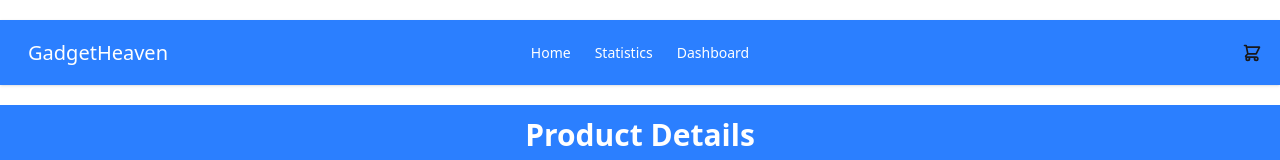
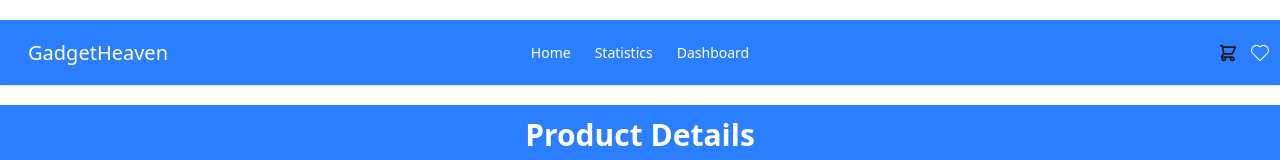
Before and after one commit to MH-liton-360/RBA8-gadget-heaven, a React (Vite) app: page /dashboard in a window 1280 px wide. Shown: the top 160 px of the page. Built offline with nearby package versions, Linux system fonts and the light colour scheme.

Commit message:
view cart

```diff
--- a/src/Components/Dashboard/Dashboard.jsx
+++ b/src/Components/Dashboard/Dashboard.jsx
@@ -39,7 +39,7 @@ const Dashboard = () => {
                     <TabPanel>
                         <h2>My Cart-List: {cartList.length} </h2>
 
-                        <div className="pt-5 gap-4">
+                        <div className="pt-5 gap-4 min-h-96">
                             {
                                 cartList.map(product => (
                                     <div className='border-4 border-amber-300' key={product.product_id}>
--- a/src/Components/Navbar/Navbar.jsx
+++ b/src/Components/Navbar/Navbar.jsx
@@ -1,4 +1,6 @@
 import { NavLink } from "react-router-dom";
+import { CiHeart } from "react-icons/ci";
+
 
 const Navbar = () => {
 
@@ -38,6 +40,7 @@ const Navbar = () => {
                             <svg xmlns="http://www.w3.org/2000/svg" className="h-5 w-5" fill="none" viewBox="0 0 24 24" stroke="currentColor"> <path strokeLinecap="round" strokeLinejoin="round" strokeWidth="2" d="M3 3h2l.4 2M7 13h10l4-8H5.4M7 13L5.4 5M7 13l-2.293 2.293c-.63.63-.184 1.707.707 1.707H17m0 0a2 2 0 100 4 2 2 0 000-4zm-8 2a2 2 0 11-4 0 2 2 0 014 0z" /> </svg>
                         </div>
                     </div>
+
                     <div
                         tabIndex={0}
                         className="card card-compact dropdown-content bg-base-100 z-1 mt-3 w-52 shadow">
@@ -50,11 +53,11 @@ const Navbar = () => {
                         </div>
                     </div>
                 </div>
+                <button className="text-white font-light justify-items-center" ><CiHeart size={24} /></button>
+
             </div>
 
         </div>
-
-
 
 
     );
```
